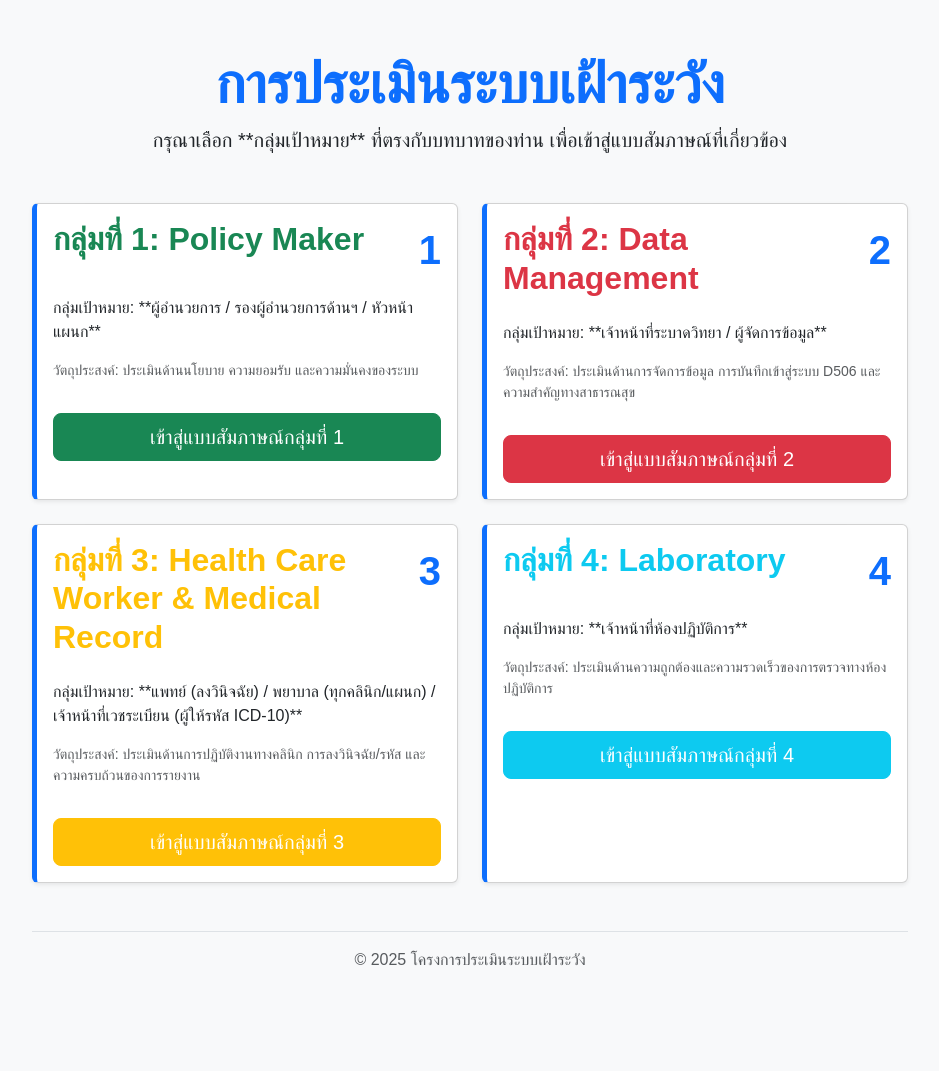
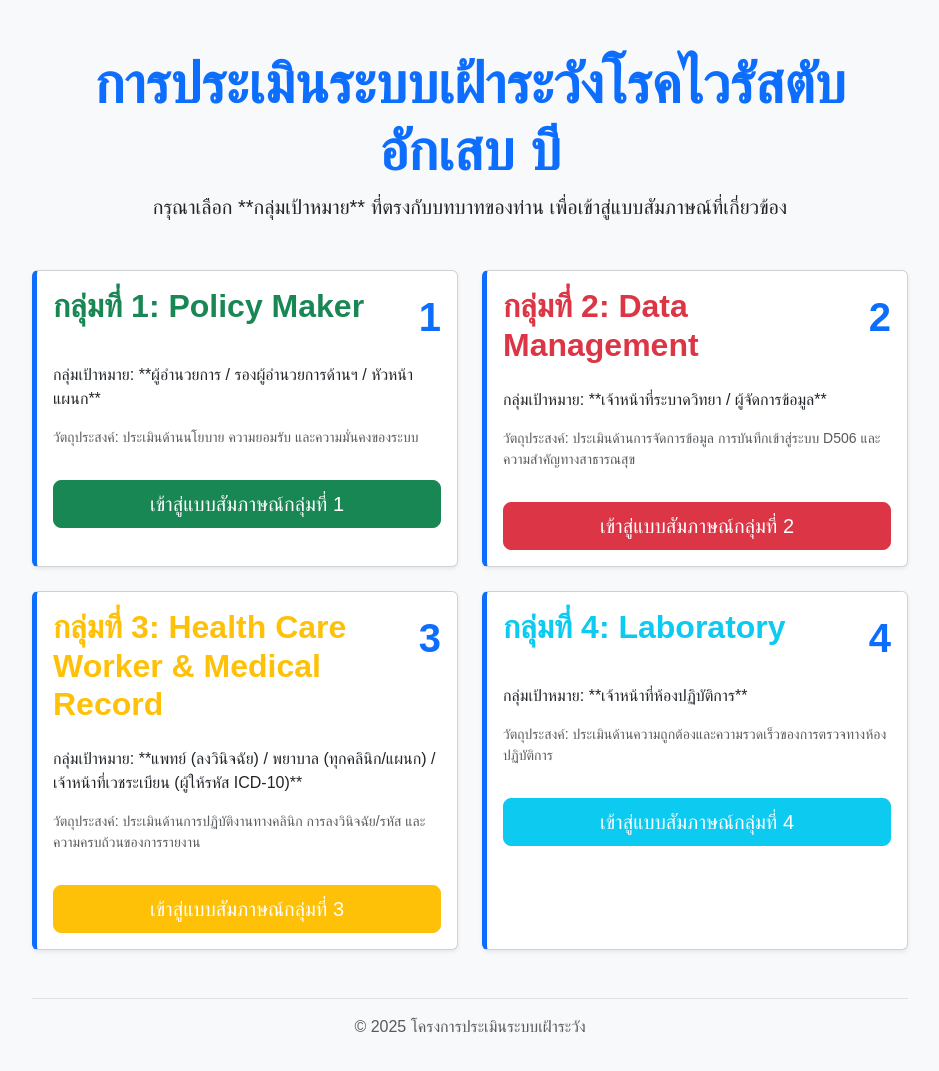
Before and after one commit to SiLiusZ/hbmanorom, a plain HTML site: page index.html in a window 1280 px wide. Shown: the whole page, without its empty margins (170-1109 px from the left). Before the commit the page ends 1004 px from the top, so only its background shows below. Drawn offline with nearby package versions, Linux system fonts and the light colour scheme; a web font is replaced by a local one.

Commit message:
Update index.html

```diff
--- a/index.html
+++ b/index.html
@@ -3,7 +3,7 @@
 <head>
     <meta charset="UTF-8">
     <meta name="viewport" content="width=device-width, initial-scale=1.0">
-    <title>เลือกกลุ่มผู้ให้สัมภาษณ์ - การประเมินระบบเฝ้าระวัง</title>
+    <title>การประเมินระบบเฝ้าระวังโรคไวรัสตับอักเสบ บี</title>
 
     <link href="https://cdn.jsdelivr.net/npm/bootstrap@5.3.3/dist/css/bootstrap.min.css" rel="stylesheet" integrity="sha384-QWTKZyjpPEjISv5WaRU9OFeRpok6YctnYmDr5pNlyT2bRjXh0JMhjY6hW+ALEwIH" crossorigin="anonymous">
 
@@ -51,7 +51,7 @@
 
 <div class="container">
     <header class="text-center mb-5">
-        <h1 class="display-4 text-primary fw-bold">การประเมินระบบเฝ้าระวัง</h1>
+        <h1 class="display-4 text-primary fw-bold">การประเมินระบบเฝ้าระวังโรคไวรัสตับอักเสบ บี</h1>
         <p class="lead">กรุณาเลือก **กลุ่มเป้าหมาย** ที่ตรงกับบทบาทของท่าน เพื่อเข้าสู่แบบสัมภาษณ์ที่เกี่ยวข้อง</p>
     </header>
 
@@ -123,4 +123,5 @@
 
 <script src="https://cdn.jsdelivr.net/npm/bootstrap@5.3.3/dist/js/bootstrap.bundle.min.js" integrity="sha384-YvpcrYf0tY3lHB60NNkmXc5s9fDVZLESaAA55NDzOxhy9GkcIdslK1eN7N6jIeHz" crossorigin="anonymous"></script>
 </body>
+
 </html>
```
